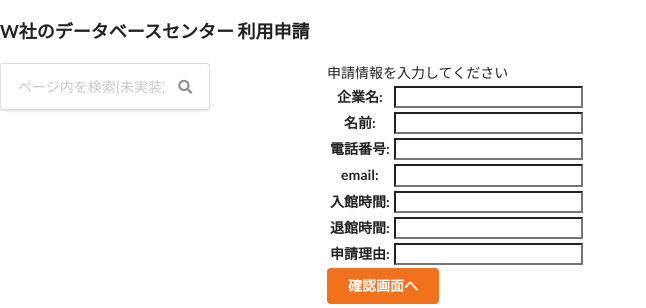
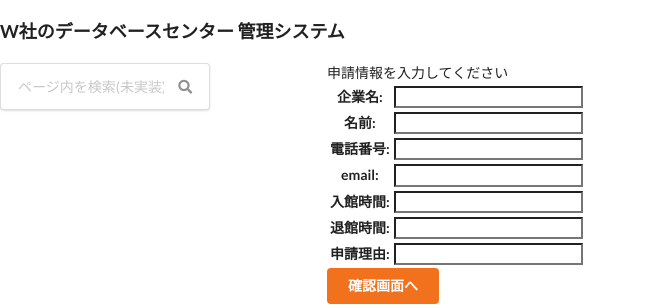
Before and after one commit to t17cs015/T01_deploy, a Django app: page /management_system/add/ in a window 1280 px wide. Shown: the top 308 px of the page, without its empty margins (0-646 px from the left). Run offline with Django 3.2, Linux system fonts and the light colour scheme; some libraries are stand-ins or nearby versions.

Commit message:
[fix] #12 の修正を行いました

```diff
--- a/templates/base.html
+++ b/templates/base.html
@@ -28,7 +28,7 @@
 	<div class="countainer">
 		<br>
 		<nav class="nav" >
-			<div class="ui header" style="margin: 0 auto">W社のデータベースセンター 利用申請</div>
+			<div class="ui header" style="margin: 0 auto">W社のデータベースセンター 管理システム</div>
 		</nav>
 		<br>
 	</div>
```
